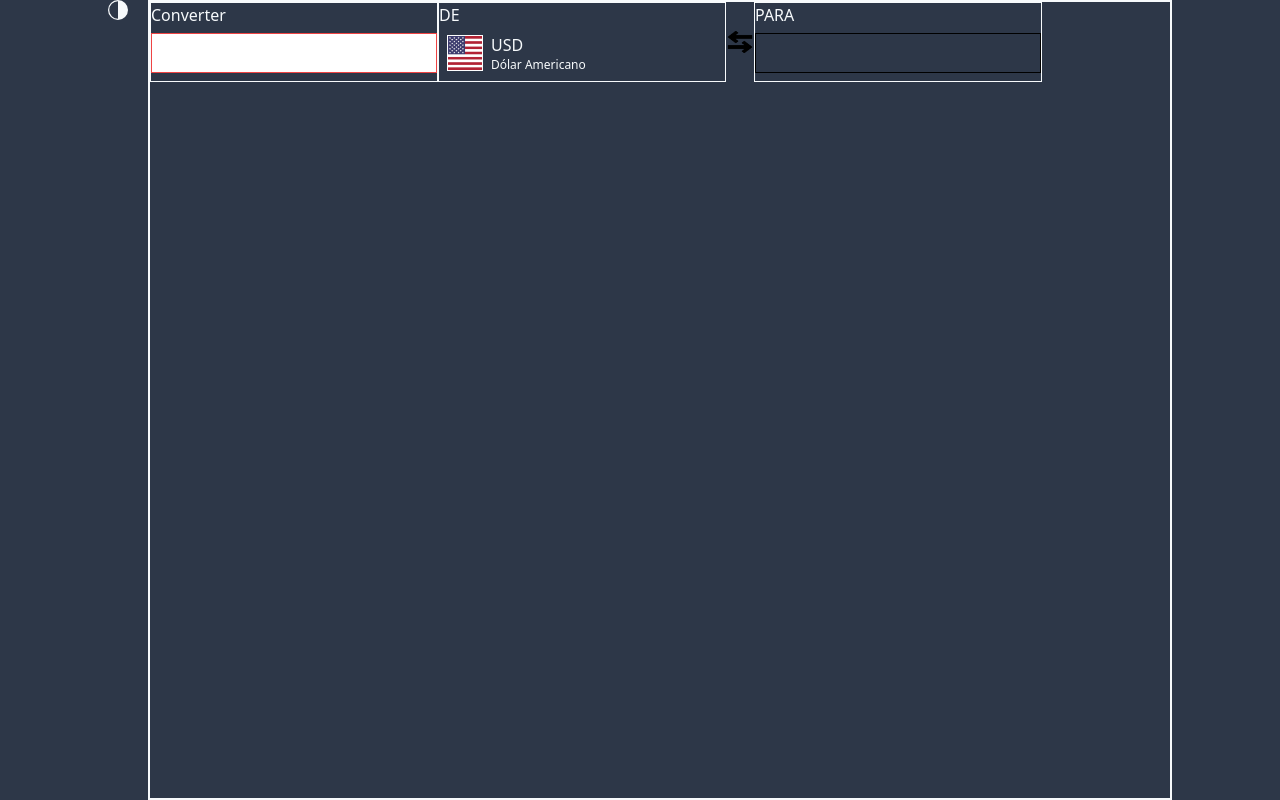
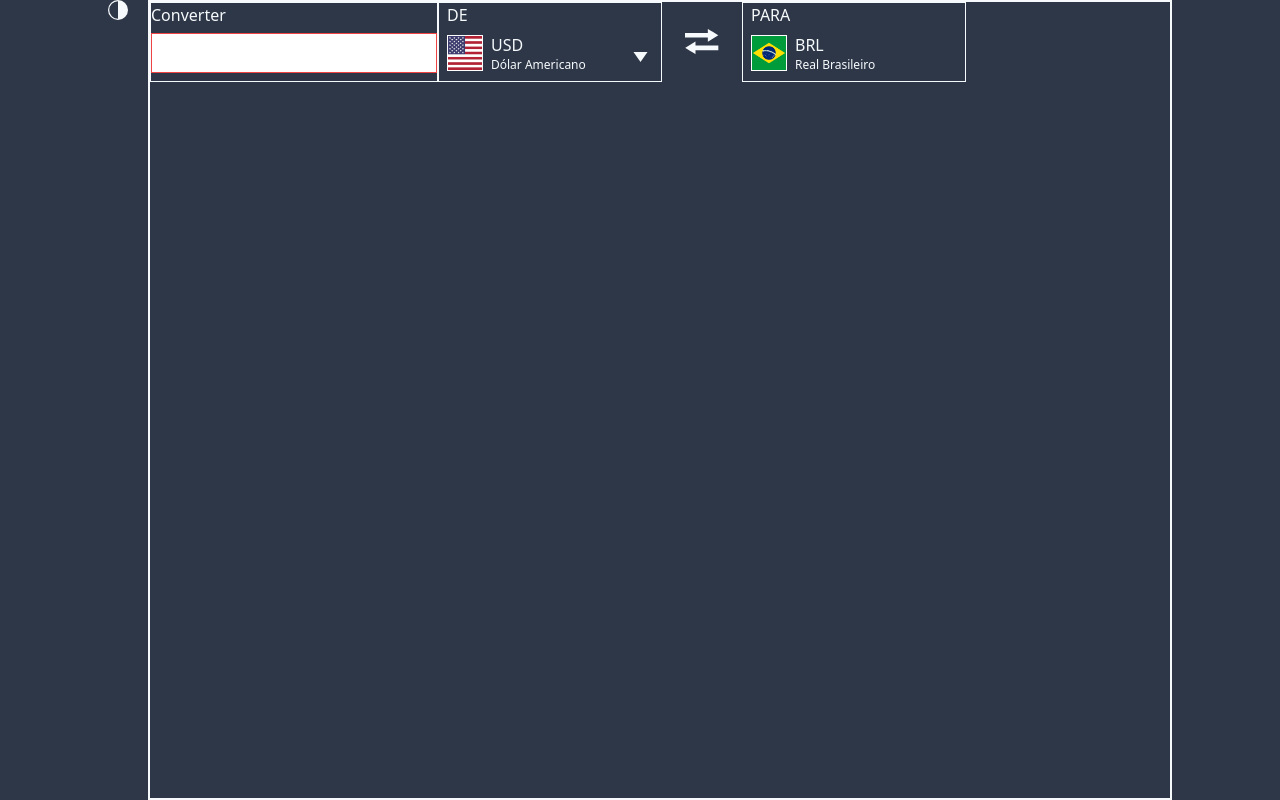
Before and after one commit to fssonca/cambio-moedas, a Gatsby site: page / in a window 1280 px wide. Built offline with nearby package versions, Linux system fonts and the light colour scheme; Gatsby itself is replaced by a stand-in of ours.

Commit message:
adding switch origin convert

```diff
--- a/src/pages/InputValues.tsx
+++ b/src/pages/InputValues.tsx
@@ -1,18 +1,67 @@
 // exampleComponent.js
 import React, { useContext } from "react";
 import { Store } from "../store";
-import { currencies } from "../components/arrayCurrencies";
+import { currencies, money } from "../components/arrayCurrencies";
+
+function Brl() {
+  return (
+    <div  className="  h-10 w-full  text-right font-medium my-1.5   cursor-pointer flex items-center">
+      <div className="h-9 w-9 border border-white">
+        <img src={require(`../images/BRL.png`)} />
+      </div>
+      <div className=" h-10 flex flex-col justify-start  p-0 pl-2 text-primaryTXT">
+        <div className="text-base	text-left">BRL</div>
+        <div className="text-xs	text-left">Real Brasileiro</div>
+      </div>
+    </div>
+  );
+}
+
+function ForeignMoney(currency: money, dispatch) {
+  const openModal = () => {
+    dispatch({ type: "OPENMODAL" });
+  };
+
+  return (
+    <div
+      className="  h-10 w-full  text-right font-medium my-1.5   cursor-pointer flex items-center"
+      onClick={() => openModal()}
+    >
+      <div className="h-9 w-9 border border-white  ">
+        <img src={require(`../images/${currency.code}.png`)} />
+      </div>
+      <div className=" h-10 flex flex-col justify-start  p-0 text-primaryTXT">
+        <div className="text-base	text-left pl-2">{currency.code}</div>
+        <div className="text-xs	text-left pl-2">{currency.name}</div>
+      </div>
+
+      <svg
+        aria-hidden="true"
+        className="w-5 h-5 fill-current text-primaryTXT ml-auto mt-3	"
+        xmlns="http://www.w3.org/2000/svg"
+        viewBox="-2.5 -5 100 80"
+      >
+        <path
+          fill-rule="evenodd"
+          clip-rule="evenodd"
+          d="M0,0 l35,50 l35,-50"
+        ></path>
+      </svg>
+    </div>
+  );
+}
 
 const InputValues: React.FC = () => {
   const globalState = useContext(Store);
   const { dispatch } = globalState;
 
-  const { currency: c } = globalState.state;
+  const { currency: c, toBRL } = globalState.state;
 
   const currency = currencies.find((x) => x.code === c);
 
-  const openModal = () => {
-    dispatch({ type: "OPENMODAL" });
+  const switchOrigin = () => {
+    const t = toBRL ?  "TO_BRL" : "FROM_BRL";
+    dispatch({ type: t });
   };
 
   return (
@@ -25,29 +74,35 @@ const InputValues: React.FC = () => {
         />
       </div>
 
-      <div className="h-20 w-72	border border-primaryTXT">
-        <span className="text-primaryTXT">DE</span>
-        <div
-          className="  h-10 w-full  text-right font-medium my-1.5 pl-2 cursor-pointer flex items-center"
-          onClick={() => openModal()}
-        >
-          <div className="h-9 w-9 	border border-white">
-            <img src={require(`../images/${currency.code}.png`)} />
-          </div>
-          <div className=" h-10 flex flex-col justify-start  p-0 pl-2 text-primaryTXT">
-            <div className="text-base	text-left">{currency.code}</div>
-            <div className="text-xs	text-left">{currency.name}</div>
-          </div>
-        </div>
+      <div className="h-20 w-56	border border-primaryTXT px-2">
+        <span className="text-primaryTXT  ">DE</span>
+        {toBRL ? Brl() : ForeignMoney(currency, dispatch)}
       </div>
 
-      <div className="h-20 flex items-center	cursor-pointer	">
-        <img className="h-7" src={require("../images/arrows.png")} />
+      <div className="h-20 w-20 flex items-center justify-center	cursor-pointer"  onClick={()=>switchOrigin()}>
+      <svg version="1.0" xmlns="http://www.w3.org/2000/svg"
+ width="25pt" height="18.875pt"
+ className="fill-current text-primaryTXT"
+ viewBox="0 0 400.000000 302.000000"
+ preserveAspectRatio="xMidYMid meet">
+
+<g transform="translate(0.000000,302.000000) scale(0.100000,-0.100000)"
+  stroke="none">
+<path d="M2740 2780 l0 -240 -1370 0 -1370 0 0 -275 0 -275 1370 0 1370 0 2
+-243 3 -244 627 376 c345 207 627 381 627 386 0 9 -1236 755 -1252 755 -4 0
+-7 -108 -7 -240z"/>
+<path d="M628 1140 c-345 -206 -626 -379 -624 -385 2 -10 1234 -755 1248 -755
+4 0 8 108 8 240 l0 240 1370 0 1370 0 0 275 0 275 -1370 0 -1370 0 -2 243 -3
+243 -627 -376z"/>
+</g>
+</svg>
+
       </div>
 
-      <div className="h-20 w-72	border border-primaryTXT">
-        <span className="text-primaryTXT">PARA</span>
-        <div className="border border-black h-10 w-full   text-right font-medium my-1.5 cursor-pointer"></div>
+      <div className="h-20 w-56	border border-primaryTXT px-2">
+      <span className="text-primaryTXT ">PARA</span>
+
+        {toBRL ? ForeignMoney(currency, dispatch) : Brl()}
       </div>
     </div>
   );
--- a/src/store.tsx
+++ b/src/store.tsx
@@ -4,6 +4,7 @@ interface IState {
   theme: string;
   modalOpen: boolean;
   currency: string;
+  toBRL: boolean;
 }
 
 type IAction = {
@@ -33,13 +34,20 @@ function reducer(state: IState, action: IAction): IState {
     case "CAD":
     case "BTC":
       return { ...state, currency: action.type };
+    case "FROM_BRL":
+      return { ...state, toBRL: true };
+    case "TO_BRL":
+      return { ...state, toBRL: false };
   }
+
+  return  state
 }
 
 const initialState: IState = {
   theme: "dark",
   modalOpen: false,
   currency: "USD",
+  toBRL: false,
 };
 
 const StateProvider = ({ children }) => {
```
Also changed, not shown: src/images/BRL.png (added), src/images/arrows.png (deleted).
